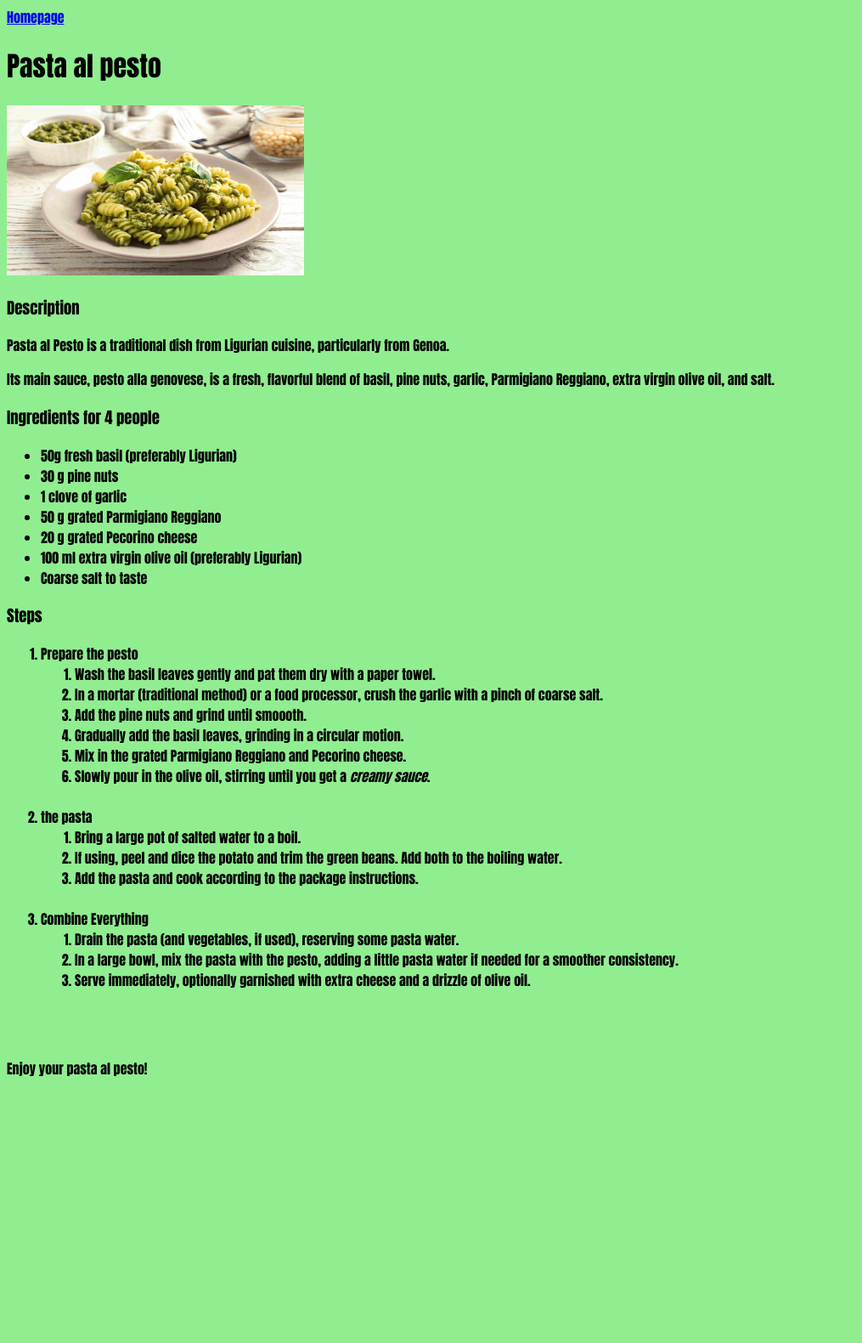
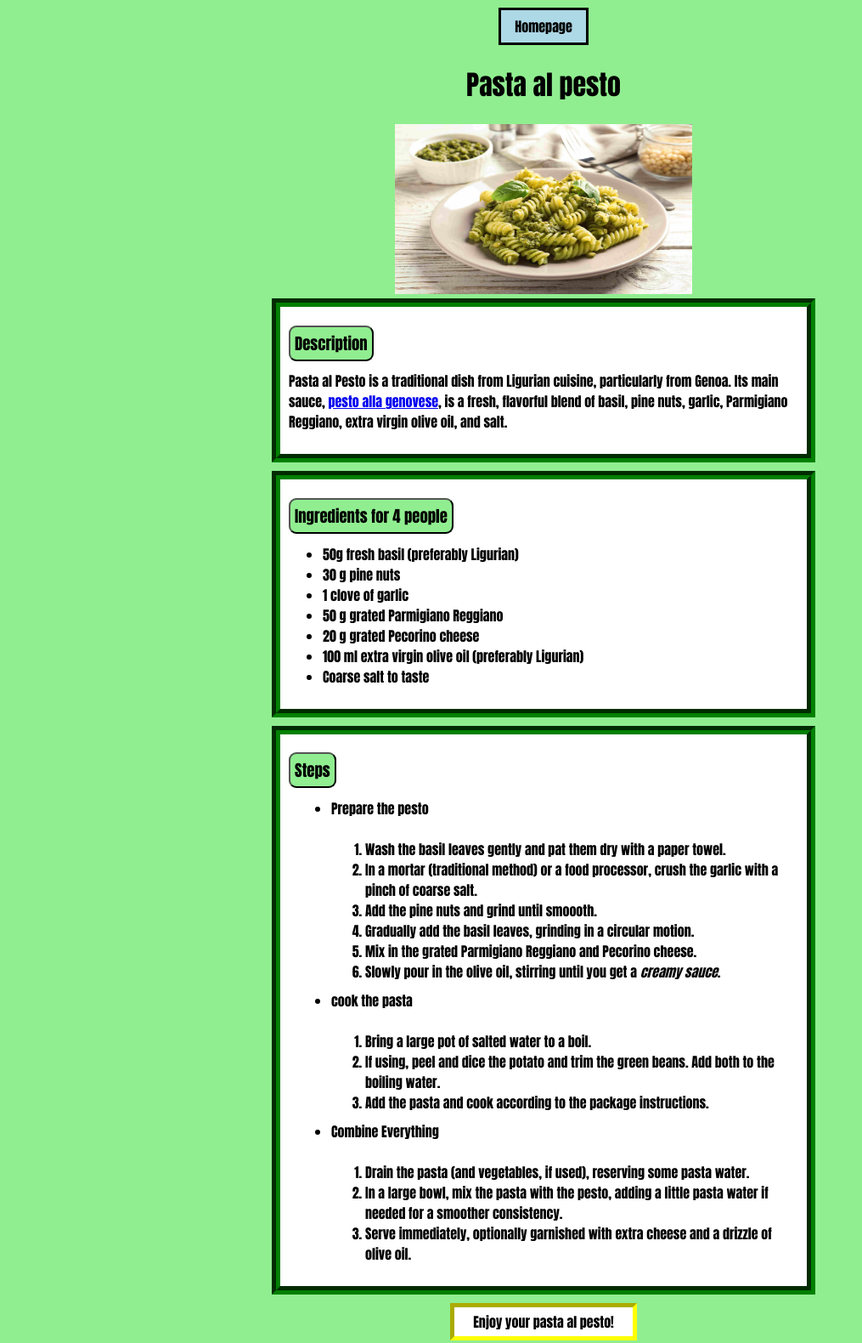
Before and after one commit to Gio325/odin-recipes, a plain HTML site: page recipes/pastapesto.html in a window 1280 px wide. Shown: the whole page at 85% size, without its empty margins (0-1015 px from the left). Before the commit the page ends 1285 px from the top, so only its background shows below. Drawn offline with Linux system fonts and the light colour scheme.

Commit message:
implemented better css, somewhat improved readability

```diff
--- a/recipes/pastapesto.html
+++ b/recipes/pastapesto.html
@@ -7,13 +7,16 @@
     <link rel="stylesheet" href="../style.css">
 </head>
 <body id="pestobody">
-    <a  href="../index.html"> Homepage</a>
-    <h1 class="centered bigboi">Pasta al pesto</h1>
-    <img src="../imgs/pastapesto.jpg" height="200" width="350">
-    <h3>Description</h3>
-    <p>Pasta al Pesto is a traditional dish from Ligurian cuisine, particularly from Genoa. </p>
-    <p>Its main sauce, <strong>pesto alla genovese</strong>, is a fresh, flavorful blend of basil, pine nuts, garlic, Parmigiano Reggiano, extra virgin olive oil, and salt.</p>
-    <div><h3>Ingredients for 4 people</h3>
+    <div class="recipe-container"> <a  href="../index.html" class="homebutton"> Homepage</a>
+    <h1>Pasta al pesto</h1>
+    <a href="https://www.youtube.com/watch?v=FYW87OnMjy4" rel="noopener noreferral" class="easteregg"><img src="../imgs/pastapesto.jpg" height="200" width="350"></a>
+    <div class="subseccontainer"><h3><span>Description</span></h3>
+    <p>Pasta al Pesto is a traditional dish from Ligurian cuisine, particularly from Genoa.
+    Its main sauce, <strong><a href="https://en.wikipedia.org/wiki/Pesto" target="_blank" rel="noreferral noopener">pesto alla genovese</a></strong>, is a fresh, flavorful blend of basil, pine nuts, garlic, Parmigiano Reggiano, extra virgin olive oil, and salt.</p>
+    </div>
+
+    <div class="subseccontainer">
+        <h3><span>Ingredients for 4 people</span></h3>
     <ul>
         <li>50g fresh basil (preferably Ligurian)</li>
         <li>30 g pine nuts</li>
@@ -23,9 +26,12 @@
         <li>100 ml extra virgin olive oil (preferably Ligurian)</li>
         <li>Coarse salt to taste</li>
     </ul>
-    <h3>Steps</h3>
-    <ol>
-        <li><strong>Prepare the pesto</strong></li>
+    </div>
+
+    <div class="subseccontainer"><h3><span>Steps</span></h3>
+    <ul>
+        <div class="subsub"><li><strong>Prepare the pesto</strong></li>
+            <br>
         <ol>
             <li>Wash the basil leaves gently and pat them dry with a paper towel.</li>
             <li>In a mortar (traditional method) or a food processor, crush the garlic with a pinch of coarse salt.</li>
@@ -34,23 +40,27 @@
             <li>Mix in the grated Parmigiano Reggiano and Pecorino cheese.</li>
             <li>Slowly pour in the olive oil, stirring until you get a <em>creamy sauce</em>. </li>
         </ol>
+    </div>
+
+    <div class="subsub"><li><strong>cook the pasta</strong> </li>
         <br>
-        <li><strong>the pasta</strong> </li>
         <ol>
             <li>Bring a large pot of salted water to a boil.</li>
             <li>If using, peel and dice the potato and trim the green beans. Add both to the boiling water. </li>
             <li>Add the pasta and cook according to the package instructions.</li>
         </ol>
-        <br>
-        <li><strong>Combine Everything</strong></li>
+    </div>
+        <div class="subsub"><li><strong>Combine Everything</strong></li>
+            <br>
         <ol>
             <li>Drain the pasta (and vegetables, if used), reserving some pasta water.</li>
             <li>In a large bowl, mix the pasta with the pesto, adding a little pasta water if needed for a smoother consistency.</li>
             <li>Serve immediately, optionally garnished with extra cheese and a drizzle of olive oil.</li>
         </ol>
-    </ol></div>
-    <br>
-    <br>
-    <p>Enjoy your pasta al pesto! </p>
+    </div>
+    </ul></div>
+    <p class="conclusion">Enjoy your pasta al pesto! </p>
+</div>
+
 </body>
 </html>
```
Also changed, not shown: recipes/piadina.html (+21 -12 lines), recipes/pizza.html (+25 -20 lines).
